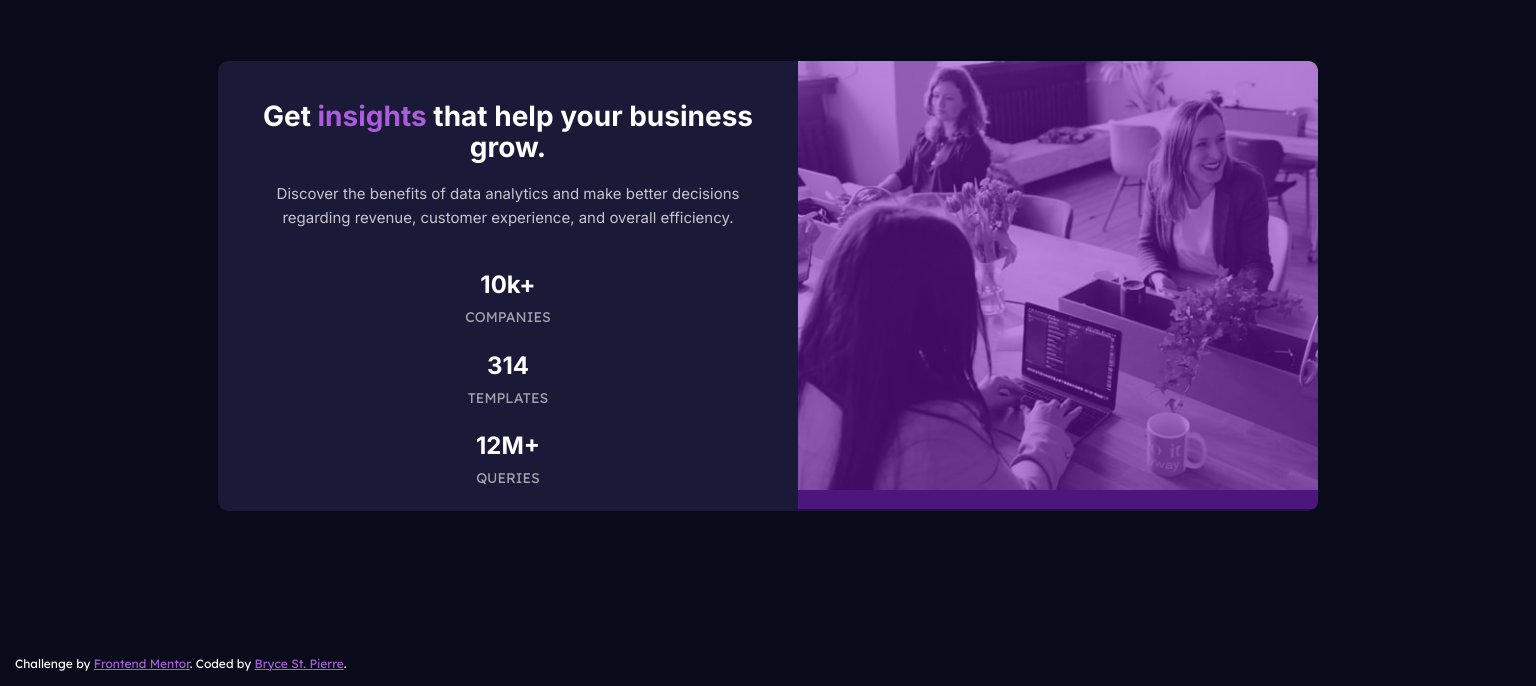
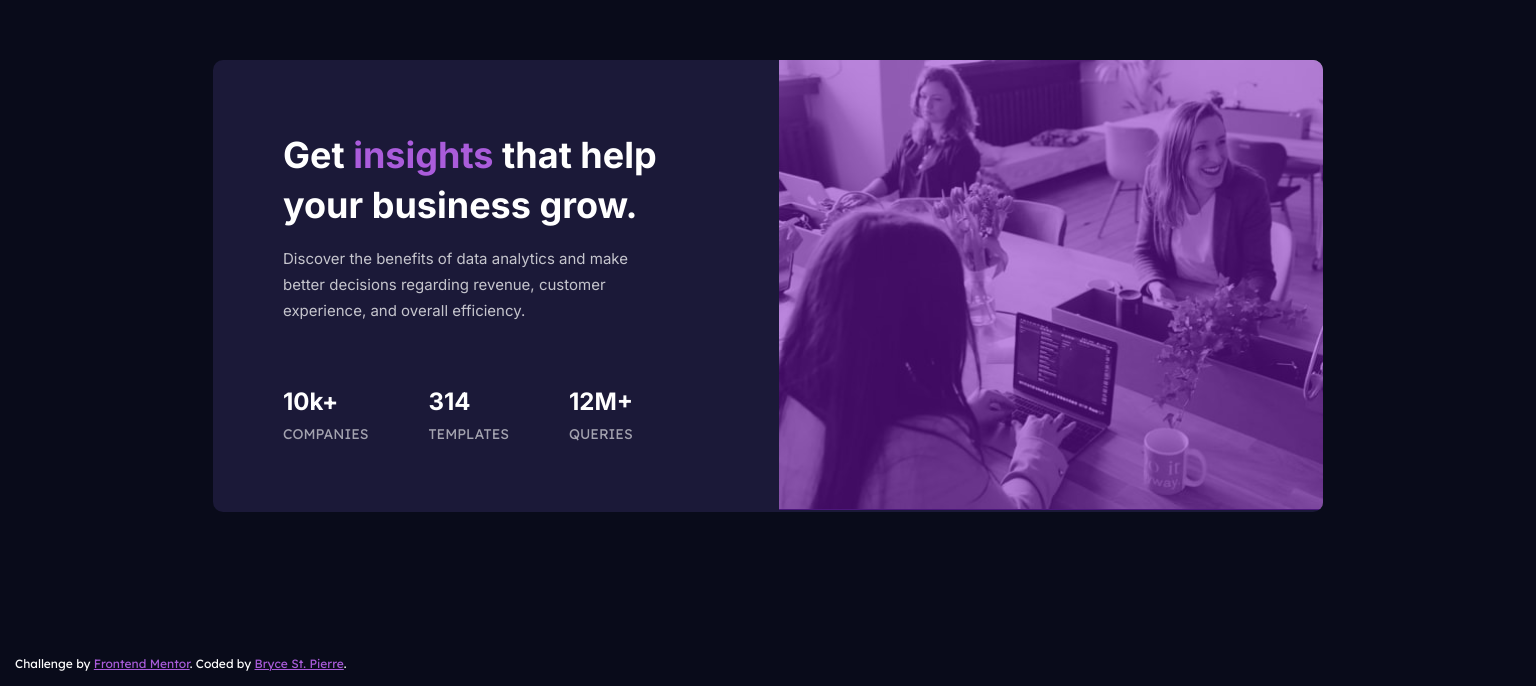
Before and after one commit to BryceStPierre/fm-stats-preview-card, a plain HTML site: page index.html in a window 1536 px wide. Shown: the part 114-800 px from the top of the page. Drawn offline with Linux system fonts and the light colour scheme.

Commit message:
Completed desktop version.

```diff
--- a/style.css
+++ b/style.css
@@ -116,10 +116,41 @@ body {
 @media only screen and (min-width: 1440px) {
   .card {
     flex-direction: row-reverse;
-    width: 1100px;
+    text-align: left;
+    width: 1110px;
   }
 
-  .card__header, .card__body {
-    flex: 1;
+  .card__body {
+    box-sizing: border-box;
+    flex-basis: 51%;
+    padding: 70px;
+    display: flex;
+    flex-direction: column;
+  }
+
+  .card__header {
+    flex-basis: 49%;
+  }
+
+  .card__title {
+    margin: 0;
+    font-size: 36px;
+    line-height: 1.4;
+  }
+
+  .card__description {
+    font-size: 15px;
+    line-height: 1.75;
+    max-width: 90%;
+  }
+
+  .stats {
+    flex-direction: row;
+    justify-content: flex-start;
+    margin-top: auto;
+  }
+
+  .stats__item {
+    margin: 0 60px 0 0;
   }
 }
```
